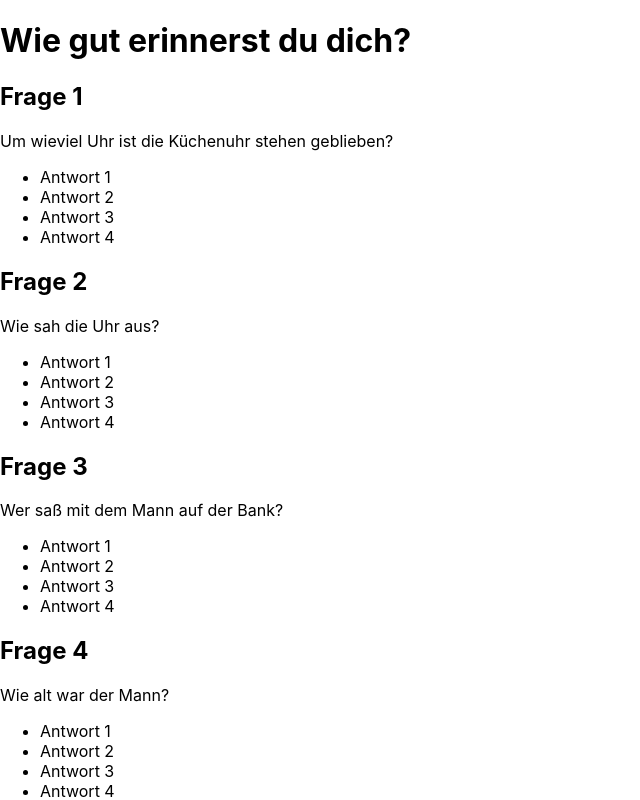
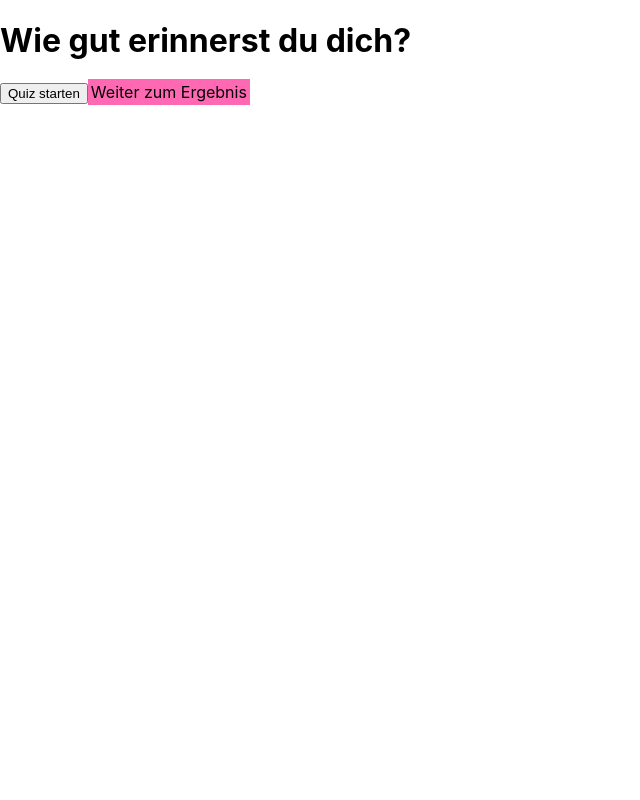
Before and after one commit to tatjanafichtner/capstone-fast-reading-app, a Next.js app: page /questions in a window 1280 px wide. Shown: the top 800 px of the page, without its empty margins (0-640 px from the left). Built offline with nearby package versions, Linux system fonts and the light colour scheme.

Commit message:
still very faulty Quiz function code

```diff
--- a/assets/quiz.json
+++ b/assets/quiz.json
@@ -1,102 +1,142 @@
 [
   {
-    "number": 1,
+    "cardNumber": 1,
     "question": "Um wieviel Uhr ist die Küchenuhr stehen geblieben?",
     "answers": [
-      { "answer": "Antwort 1", "isTrue": true, "key": 1 },
-      { "answer": "Antwort 2", "isTrue": false, "key": 2 },
-      { "answer": "Antwort 3", "isTrue": false, "key": 3 },
-      { "answer": "Antwort 4", "isTrue": false, "key": 4 }
+      { "correct_answer": "Antwort 1" },
+      {
+        "incorrect_answers": [
+          { "answer": "Antwort 2" },
+          { "answer": "Antwort 3" },
+          { "answer": "Antwort 4" }
+        ]
+      }
     ]
   },
   {
-    "number": 2,
+    "cardNumber": 2,
     "question": "Wie sah die Uhr aus?",
     "answers": [
-      { "answer": "Antwort 1", "isTrue": true, "key": 1 },
-      { "answer": "Antwort 2", "isTrue": false, "key": 2 },
-      { "answer": "Antwort 3", "isTrue": false, "key": 3 },
-      { "answer": "Antwort 4", "isTrue": false, "key": 4 }
+      { "correct_answer": "Antwort 1" },
+      {
+        "incorrect_answers": [
+          { "answer": "Antwort 2" },
+          { "answer": "Antwort 3" },
+          { "answer": "Antwort 4" }
+        ]
+      }
     ]
   },
   {
-    "number": 3,
+    "cardNumber": 3,
     "question": "Wer saß mit dem Mann auf der Bank?",
     "answers": [
-      { "answer": "Antwort 1", "isTrue": true, "key": 1 },
-      { "answer": "Antwort 2", "isTrue": false, "key": 2 },
-      { "answer": "Antwort 3", "isTrue": false, "key": 3 },
-      { "answer": "Antwort 4", "isTrue": false, "key": 4 }
+      { "correct_answer": "Antwort 1" },
+      {
+        "incorrect_answers": [
+          { "answer": "Antwort 2" },
+          { "answer": "Antwort 3" },
+          { "answer": "Antwort 4" }
+        ]
+      }
     ]
   },
   {
-    "number": 4,
+    "cardNumber": 4,
     "question": "Wie alt war der Mann?",
     "answers": [
-      { "answer": "Antwort 1", "isTrue": true, "key": 1 },
-      { "answer": "Antwort 2", "isTrue": false, "key": 2 },
-      { "answer": "Antwort 3", "isTrue": false, "key": 3 },
-      { "answer": "Antwort 4", "isTrue": false, "key": 4 }
+      { "correct_answer": "Antwort 1" },
+      {
+        "incorrect_answers": [
+          { "answer": "Antwort 2" },
+          { "answer": "Antwort 3" },
+          { "answer": "Antwort 4" }
+        ]
+      }
     ]
   },
   {
-    "number": 5,
+    "cardNumber": 5,
     "question": "Was ist vor der Unterhaltung auf der Bank passiert?",
     "answers": [
-      { "answer": "Antwort 1", "isTrue": true, "key": 1 },
-      { "answer": "Antwort 2", "isTrue": false, "key": 2 },
-      { "answer": "Antwort 3", "isTrue": false, "key": 3 },
-      { "answer": "Antwort 4", "isTrue": false, "key": 4 }
+      { "correct_answer": "Antwort 1" },
+      {
+        "incorrect_answers": [
+          { "answer": "Antwort 2" },
+          { "answer": "Antwort 3" },
+          { "answer": "Antwort 4" }
+        ]
+      }
     ]
   },
   {
-    "number": 6,
+    "cardNumber": 6,
     "question": "Was beschreibt der Autor als Paradies?",
     "answers": [
-      { "answer": "Antwort 1", "isTrue": true, "key": 1 },
-      { "answer": "Antwort 2", "isTrue": false, "key": 2 },
-      { "answer": "Antwort 3", "isTrue": false, "key": 3 },
-      { "answer": "Antwort 4", "isTrue": false, "key": 4 }
+      { "correct_answer": "Antwort 1" },
+      {
+        "incorrect_answers": [
+          { "answer": "Antwort 2" },
+          { "answer": "Antwort 3" },
+          { "answer": "Antwort 4" }
+        ]
+      }
     ]
   },
   {
-    "number": 7,
+    "cardNumber": 7,
     "question": "Wie reagiert der Mann, als er darauf angesprochen wird, dass er wohl alles verloren habe?",
     "answers": [
-      { "answer": "Antwort 1", "isTrue": true, "key": 1 },
-      { "answer": "Antwort 2", "isTrue": false, "key": 2 },
-      { "answer": "Antwort 3", "isTrue": false, "key": 3 },
-      { "answer": "Antwort 4", "isTrue": false, "key": 4 }
+      { "correct_answer": "Antwort 1" },
+      {
+        "incorrect_answers": [
+          { "answer": "Antwort 2" },
+          { "answer": "Antwort 3" },
+          { "answer": "Antwort 4" }
+        ]
+      }
     ]
   },
   {
-    "number": 8,
+    "cardNumber": 8,
     "question": "Wie endet die Geschichte?",
     "answers": [
-      { "answer": "Antwort 1", "isTrue": true, "key": 1 },
-      { "answer": "Antwort 2", "isTrue": false, "key": 2 },
-      { "answer": "Antwort 3", "isTrue": false, "key": 3 },
-      { "answer": "Antwort 4", "isTrue": false, "key": 4 }
+      { "correct_answer": "Antwort 1" },
+      {
+        "incorrect_answers": [
+          { "answer": "Antwort 2" },
+          { "answer": "Antwort 3" },
+          { "answer": "Antwort 4" }
+        ]
+      }
     ]
   },
   {
-    "number": 9,
+    "cardNumber": 9,
     "question": "Wie reagieren die anderen Menschen auf der Bank, als der Mann anfängt zu sprechen?",
     "answers": [
-      { "answer": "Antwort 1", "isTrue": true, "key": 1 },
-      { "answer": "Antwort 2", "isTrue": false, "key": 2 },
-      { "answer": "Antwort 3", "isTrue": false, "key": 3 },
-      { "answer": "Antwort 4", "isTrue": false, "key": 4 }
+      { "correct_answer": "Antwort 1" },
+      {
+        "incorrect_answers": [
+          { "answer": "Antwort 2" },
+          { "answer": "Antwort 3" },
+          { "answer": "Antwort 4" }
+        ]
+      }
     ]
   },
   {
-    "number": 10,
+    "cardNumber": 10,
     "question": "Was sagt die Mutter immer, wenn der Sohn nach Hause kommt?",
     "answers": [
-      { "answer": "Antwort 1", "isTrue": true, "key": 1 },
-      { "answer": "Antwort 2", "isTrue": false, "key": 2 },
-      { "answer": "Antwort 3", "isTrue": false, "key": 3 },
-      { "answer": "Antwort 4", "isTrue": false, "key": 4 }
+      { "correct_answer": "Antwort 1" },
+      {
+        "incorrect_answers": [
+          { "answer": "Antwort 2" },
+          { "answer": "Antwort 3" },
+          { "answer": "Antwort 4" }
+        ]
+      }
     ]
   }
 ]
--- a/components/QuestionCard.tsx
+++ b/components/QuestionCard.tsx
@@ -1,32 +1,77 @@
+/*
+###########
+# IMPORTS #
+###########
+*/
 import styled from "styled-components";
+import React from "react";
+import { AnswerObject } from "../pages/questions";
+import { randomizedAnswers } from "../pages/questions";
+
+/*
+#########
+# TYPES #
+#########
+*/
 
 export type QuestionCardProps = {
-  number: number;
+  cardNumber: number;
   question: string;
-  answers: { answer: string; isTrue: boolean; key: number }[];
+  answers: { correct_answer: string; incorrect_answers: string[] }[];
+  //types from video
+  randomizedAnswers: string[];
+  callback: (event: React.MouseEvent<HTMLButtonElement>) => void;
+  answerSelected: AnswerObject | undefined;
+  totalQuestions: number;
 };
 
-export const QuestionCard = ({
-  number,
+/*
+######################
+# QUESTION CARD CODE #
+######################
+*/
+
+export const QuestionCard: React.FC<QuestionCardProps> = ({
+  cardNumber,
   question,
   answers,
-}: QuestionCardProps) => {
-  const renderedAnswers = answers.map(({ answer, isTrue, key }) => {
-    return <li key={key}>{answer}</li>;
-  });
+  randomizedAnswers,
+  callback,
+  answerSelected,
+  totalQuestions,
+}) => {
+  // Before we display a single QuestionCard, the array of answers we collect
+  // from our JSON file needs to be rendered for every single answer in it.
+  const renderedAnswers = randomizedAnswers.map(
+    ({ answer, answerSelected }) => {
+      return (
+        <button
+          key={answer}
+          disabled={answerSelected ? true : false}
+          value={answer}
+          onClick={callback}
+        >
+          {answer}
+        </button>
+      );
+    }
+  );
+  // Then we can build the QuestionCards we want to display in the questions.tsx page
   return (
     <article>
-      <h2>Frage {number}</h2>
+      <h2>
+        Frage {cardNumber} von {totalQuestions}
+      </h2>
       <p>{question}</p>
-      <ul>{renderedAnswers}</ul>
+      <p>{renderedAnswers}</p>
     </article>
   );
 };
 
 /*
-########
-STYLING
-########
+###########
+# STYLING #
+###########
 */
 
 const StyledCard = styled.article`
--- a/pages/_app.tsx
+++ b/pages/_app.tsx
@@ -2,7 +2,7 @@ import "../styles/globals.css";
 import type { AppProps } from "next/app";
 import { useState } from "react";
 
-function MyApp({ Component, pageProps }: AppProps) {
+const MyApp = ({ Component, pageProps }: AppProps) => {
   /**
    * This hook measures the time between push of start and stop button on the pages
    * "Homepage" and "Test". Thus it is called in the app component.
@@ -23,6 +23,6 @@ function MyApp({ Component, pageProps }: AppProps) {
       setStoppingTime={setStoppingTime}
     />
   );
-}
+};
 
 export default MyApp;
--- a/pages/questions.tsx
+++ b/pages/questions.tsx
@@ -1,22 +1,172 @@
+/*
+###########
+# IMPORTS #
+###########
+*/
+
+//Libraries
+import { useState } from "react";
+//Components
 import { LinkedButton } from "../components/LinkedButton";
 import { QuestionCard } from "../components/QuestionCard";
+//Assets (JSON)
 import quiz from "../assets/quiz.json";
+//Utils
+import { shuffleAnswerArray } from "../utils/shuffle.js";
 
-const Questions = () => {
-  const renderedCards = quiz.map(({ number, question, answers }) => {
+/*
+#########
+# TYPES #
+#########
+*/
+
+// specifies the types of our JSON file for questions and answers
+export type QuizInputProps = {
+  cardNumber: number;
+  question: string;
+  answers: any[]; // not true, is it? Could it be more specified?
+  correct_answer: string;
+  incorrect_answers: string[];
+  key: number;
+};
+
+// specifies what is returned when a user selects an answer on a QuestionCard
+export type AnswerObjectProps = {
+  question: string;
+  answer: string;
+  correctAnswer: boolean;
+  correctAnswerName: string;
+};
+
+/*
+##################
+# MAIN QUIZ CODE #
+##################
+*/
+
+const TOTAL_QUESTIONS = quiz.length; // don't know why I need to use capital letters here?
+
+export const randomizedAnswers = ({ answers }: QuizInputProps) => {
+  shuffleAnswerArray([...answers.incorrect_answers, answers.correct_answer]);
+};
+
+/*
+_____________________________
+This is where the quiz starts
+_____________________________
+*/
+const QuizPage = () => {
+  /*
+  _____________
+  Hooks needed
+  _____________
+  */
+  const [questions, setQuestions] = useState([]);
+  const [cardNumber, setCardNumber] = useState(1);
+  const [amountOfUserAnswers, setAmountOfUserAnswers] = useState<
+    AnswerObject[]
+  >([]);
+  const [score, setScore] = useState(0);
+  const [gameOver, setGameOver] = useState(true);
+
+  /*
+  __________________
+  Starting function
+  __________________
+  */
+  const startQuiz = ({ question }: AnswerObjectProps) => {
+    setGameOver(false);
+    const newQuestion = [...(question + randomizedAnswers)];
+    setQuestions(newQuestion);
+    setScore(0);
+    setAmountOfUserAnswers([]);
+    setCardNumber(0);
+  };
+
+  /*
+  _______________________________
+  Check & saving of user answers
+  _______________________________
+  */
+  const checkAnswer = (event: React.MouseEvent<HTMLButtonElement>) => {
+    if (!gameOver) {
+      // Find out which answer the user has selected
+      const answerSelected = event.currentTarget.value;
+      // Check if it is the right answer
+      const isCorrect =
+        questions[cardNumber - 1].correct_answer === answerSelected;
+      if (isCorrect) {
+        setScore((previous) => previous + 1);
+      }
+      // Save answer in the array for user answers
+      const answerObject = {
+        questions: questions[cardNumber - 1].question,
+        answerSelected,
+        isCorrect,
+        correctAnswer: questions[cardNumber - 1].correct_answer,
+      };
+      setAmountOfUserAnswers((previous) => [...previous, answerObject]);
+    }
+  };
+
+  /*
+  _________________________
+  Turning of QuestionCards
+  _________________________
+  */
+  const showNextQuestion = () => {
+    const nextQuestion = cardNumber;
+    if (nextQuestion === TOTAL_QUESTIONS) {
+      setGameOver(true);
+    } else {
+      setCardNumber(nextQuestion + 1);
+    }
+  };
+
+  /*
+  __________________________________________
+  Building of single rendered QuestionCards
+  __________________________________________
+  */
+  const renderedCards = quiz.map(({ cardNumber, question }) => {
     return (
       <QuestionCard
-        key={number}
-        number={number}
+        key={cardNumber}
+        cardNumber={cardNumber}
+        totalQuestions={TOTAL_QUESTIONS}
         question={question}
-        answers={answers}
+        answers={randomizedAnswers}
+        amountOfUserAnswers={
+          amountOfUserAnswers ? amountOfUserAnswers[cardNumber - 1] : undefined
+        }
+        callback={checkAnswer}
       />
     );
   });
+
+  /*
+  _______________________________________________________________________________________
+  Return statement of whole Quiz page with conditional display of buttons, score & cards
+  _______________________________________________________________________________________
+  */
   return (
     <>
       <h1>Wie gut erinnerst du dich?</h1>
-      {renderedCards}
+
+      {gameOver || amountOfUserAnswers.length === TOTAL_QUESTIONS ? (
+        <button onClick={startQuiz}>Quiz starten</button>
+      ) : null}
+
+      {!gameOver ? <p>Punktzahl: {score}</p> : null}
+
+      {!gameOver ? { renderedCards } : null}
+
+      {!gameOver &&
+      amountOfUserAnswers.length === cardNumber &&
+      cardNumber !== TOTAL_QUESTIONS - 1 ? (
+        <button onClick={showNextQuestion}>Nächste Frage</button>
+      ) : null}
+
       <LinkedButton
         id="Frageseiten-Button"
         buttonUrl="result"
@@ -26,4 +176,4 @@ const Questions = () => {
   );
 };
 
-export default Questions;
+export default QuizPage;
--- a/tsconfig.json
+++ b/tsconfig.json
@@ -15,6 +15,6 @@
     "jsx": "preserve",
     "incremental": true
   },
-  "include": ["next-env.d.ts", "**/*.ts", "**/*.tsx"],
+  "include": ["next-env.d.ts", "**/*.ts", "**/*.tsx", "utils/shuffle.js"],
   "exclude": ["node_modules"]
 }
--- /dev/null
+++ b/utils/shuffle.js
@@ -0,0 +1,7 @@
+// Function to display all possible answers in QuestionCard randomly
+
+export const shuffleAnswerArray = (array: any[]) => {
+  [...array].sort(() => {
+    Math.random() - 0.5;
+  });
+};
```
Also changed, not shown: pages/result.tsx (+20 -4 lines).
